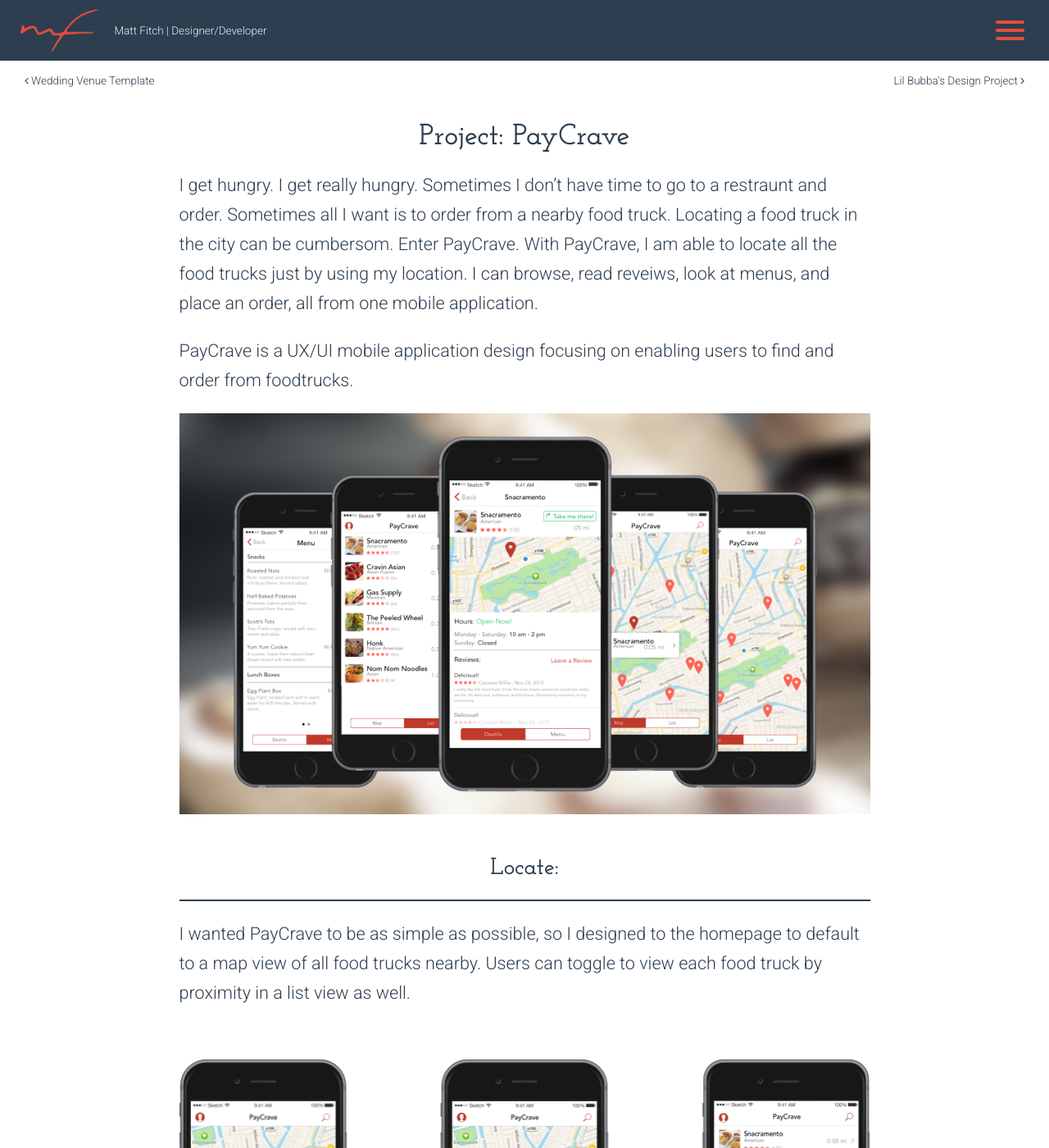
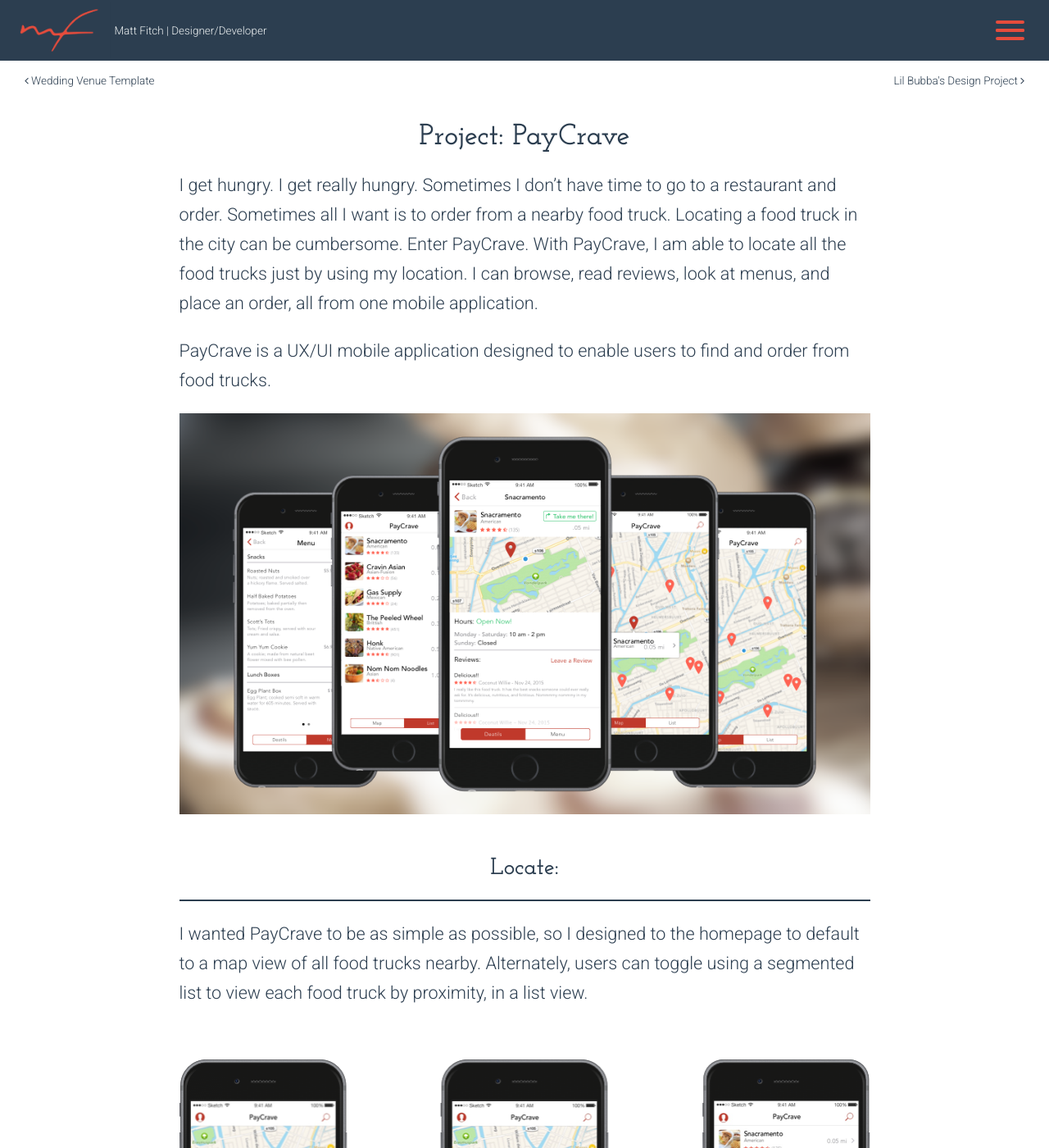
Before and after one commit to fattmitch/fattmitch.github.io, a Jekyll site: the page built from _case-studies/pay-crave.md, in a window 1280 px wide and 1400 px high. Shown: the whole window at 82% size. Built offline with Jekyll 4.4.1, drawn with Linux system fonts in a browser that asks for light colours; nearby versions of some CDN libraries; some of the changed text lies outside the part shown.

Commit message:
minor design tweaks, edited case study text

```diff
--- a/_case-studies/pay-crave.md
+++ b/_case-studies/pay-crave.md
@@ -10,24 +10,24 @@
 
 # Project: PayCrave
 
-I get hungry. I get really hungry. Sometimes I don’t have time to go to a restraunt and order. Sometimes all I want is to order from a nearby food truck. Locating a food truck in the city can be cumbersom. Enter PayCrave. With PayCrave, I am able to locate all the food trucks just by using my location. I can browse, read reveiws, look at menus, and place an order, all from one mobile application.
+I get hungry. I get really hungry. Sometimes I don’t have time to go to a restaurant and order. Sometimes all I want is to order from a nearby food truck. Locating a food truck in the city can be cumbersome. Enter PayCrave. With PayCrave, I am able to locate all the food trucks just by using my location. I can browse, read reviews, look at menus, and place an order, all from one mobile application.
 
 
-PayCrave is a UX/UI mobile application design focusing on enabling users to find and order from foodtrucks.
+PayCrave is a UX/UI mobile application designed to enable users to find and order from food trucks.
 
 !["Pay-Crave-Hero"](/assets/images/phone-stack.png)
 
 ## Locate:
 ---
 
-I wanted PayCrave to be as simple as possible, so I designed to the homepage to default to a map view of all food trucks nearby. Users can toggle to view each food truck by proximity in a list view as well.
+I wanted PayCrave to be as simple as possible, so I designed to the homepage to default to a map view of all food trucks nearby. Alternately, users can toggle using a segmented list to view each food truck by proximity, in a list view.
 
 !["paycrave-locate"](/assets/images/paycrave-locate.png)
 
 ## Browse + Order:
 ---
 
-Once a user decides on a specific food truck, they can get directions, see food truck hours and read reviews. All this information will help the user decide if they wanto move forward and place an order. Users can then toggle over to view the specific food truck’s menu. Users can see each food truck item and add it to their basket. Payment can be completed by tapping ‘Pay’ or by viewing their cart. Payment is completed just with the scan of a finger print.
+Once a user decides on a specific food truck to order from, they can get directions, view food truck hours, and read reviews. All this information will help the user decide if they want to place an order. Users can then toggle over to view the specific food truck’s menu. Users can see each food truck item and add it to their basket. Payment can be completed by tapping ‘Pay’ or by viewing their cart. Payment is completed just with the scan of a finger print.
 
 !["paycrave-order](/assets/images/paycrave-order.png)
 
--- a/_sass/contact.scss
+++ b/_sass/contact.scss
@@ -106,6 +106,7 @@
   .contact-left {
     display: inline-block;
     width: 50%;
+    margin-top: 10px;
     margin-left: 8%;
     text-align: left;
   }
@@ -113,7 +114,7 @@
   .contact-right {
     display: inline-block;
     width: 35%;
-    margin: 98px 0 0 25px;
+    margin: 108px 0 0 25px;
   }
 
   input {
```
Also changed, not shown: _case-studies/know-your-beer.md (+16 -16 lines), _case-studies/lil-bubbas.md (+9 -9 lines), _case-studies/venue-template.md (+1 -1 lines).
